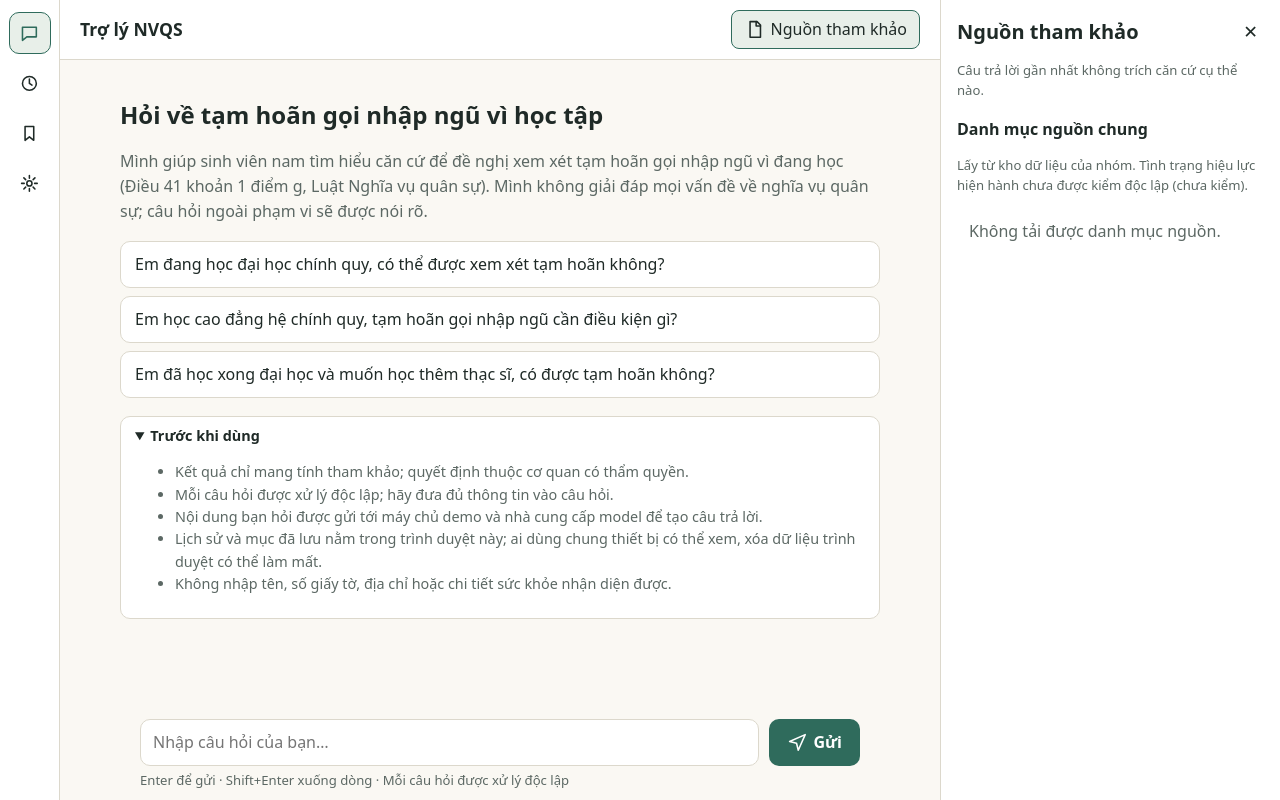
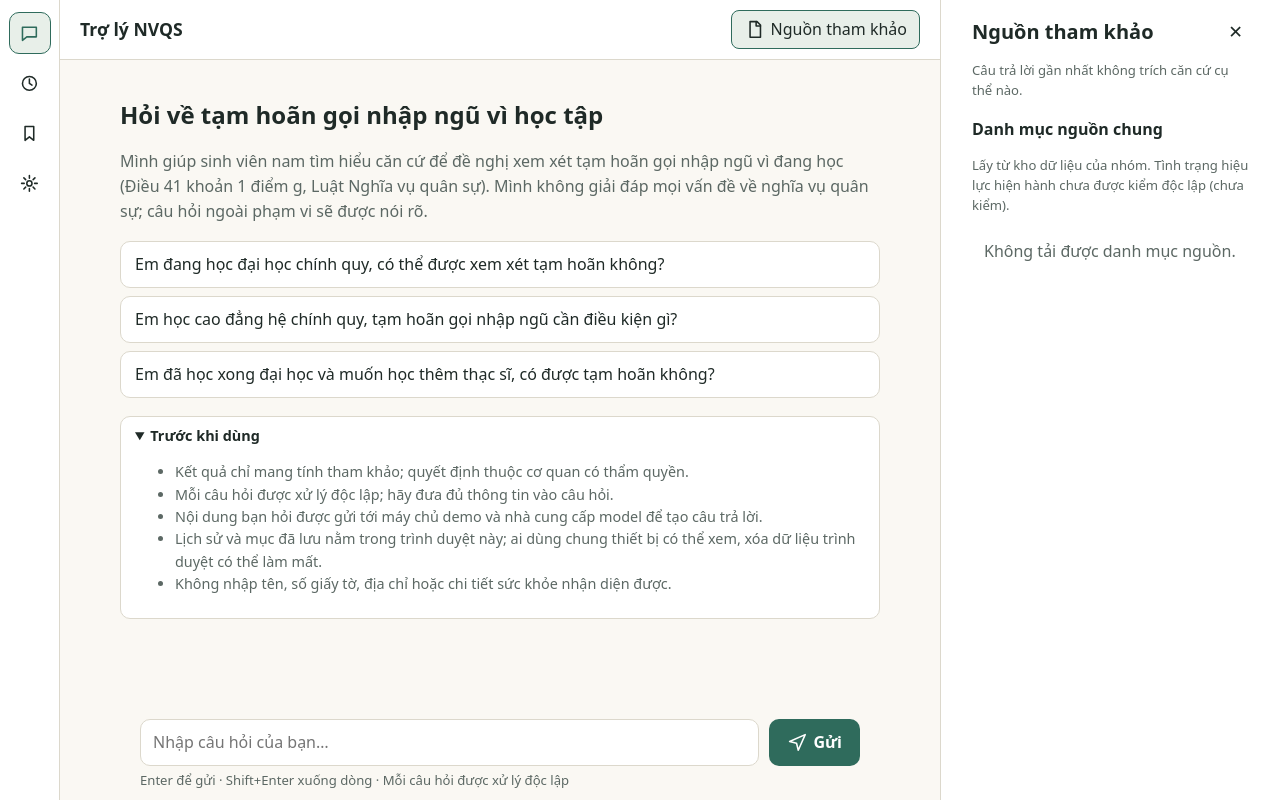
Before and after one commit to HuyHoangg10/K5-Day15-L3A-NuHonLocXoay, a plain HTML site: page web/static/index.html in a window 1280 px wide. Both pictures are taken after a click on the button "Nguồn tham khảo". Drawn offline with Linux system fonts and the light colour scheme; no server answers.

Commit message:
fix(web): giữ chỗ thanh cuộn để không nhảy bố cục khi đổi tab
Co-Authored-By: Claude Sonnet 5.5 <noreply@anthropic.com>

```diff
--- a/web/static/app.css
+++ b/web/static/app.css
@@ -92,3 +92,6 @@ legend{font-weight:700;padding:0 6px}
  .bubble{max-width:100%}
 }
 @media (prefers-reduced-motion:reduce){*{transition:none!important}}
+
+/* chặn nhảy bố cục khi thanh cuộn xuất hiện/biến mất */
+#scroll,.page,#sources{scrollbar-gutter:stable both-edges}
--- a/web/static/v2.css
+++ b/web/static/v2.css
@@ -140,3 +140,6 @@ legend{font:600 1.1rem var(--display);padding:0 12px 0 0}
 @media (prefers-reduced-motion:reduce){
  *,*::before,*::after{animation:none!important;transition:none!important}
 }
+
+/* chặn nhảy bố cục khi thanh cuộn xuất hiện/biến mất */
+#scroll,.page,#sources{scrollbar-gutter:stable both-edges}
```
